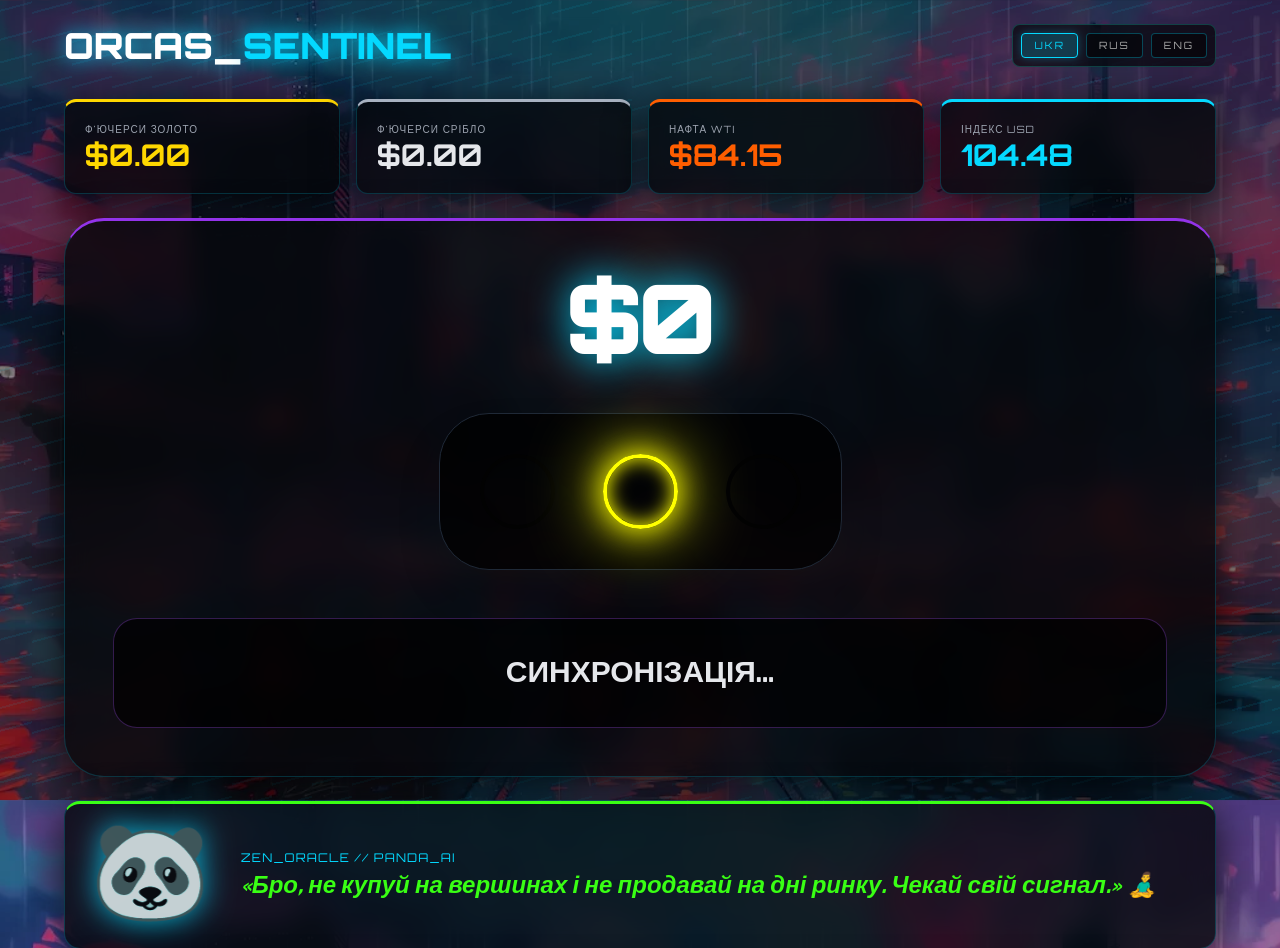
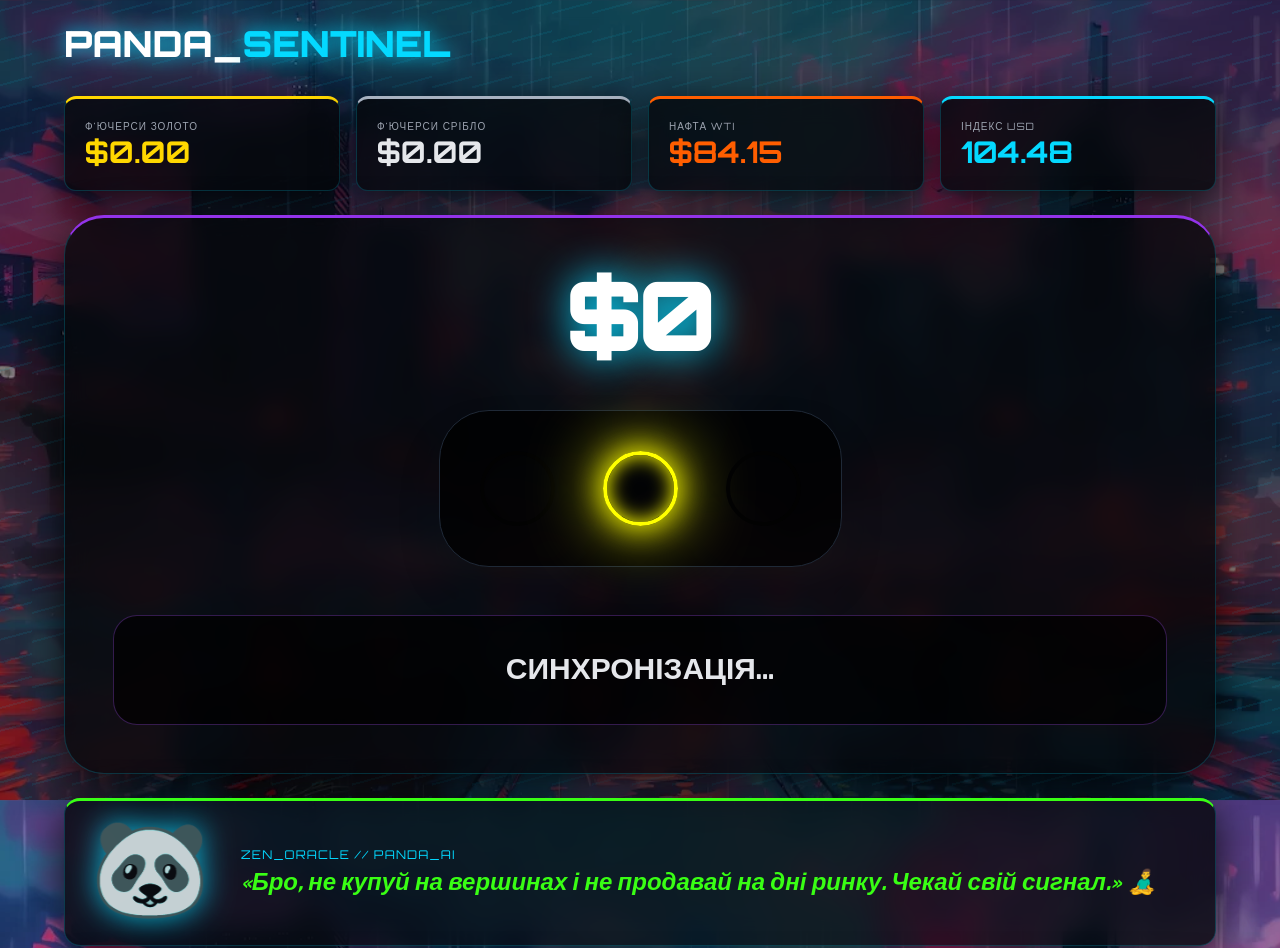
Before and after one commit to urchenckoyaroslav-star/orcas-sentinel, a Flask app: page / in a window 1280 px wide. Shown: the top 948 px of the page. Run offline with Flask 3, Linux system fonts and the light colour scheme; data that the repository does not hold is empty; some libraries are stand-ins or nearby versions.

Commit message:
Update index.html

```diff
--- a/templates/index.html
+++ b/templates/index.html
@@ -75,17 +75,11 @@
     <div id="surge-beam" class="surge-beam"></div>
     <div id="crash-beam" class="crash-beam"></div>
 
-    <header class="w-full max-w-6xl flex flex-col md:flex-row justify-between items-center mb-8 z-10 gap-4">
-        <h1 class="font-cyber text-4xl font-black text-white" style="text-shadow: 0 0 20px var(--br-teal);">
-            ORCAS_<span style="color: var(--br-teal);">SENTINEL</span>
-        </h1>
-
-        <div class="flex gap-2 bg-black/60 p-2 rounded-lg border border-teal-500/30 backdrop-blur-md">
-            <button class="lang-btn active" onclick="setLang('uk')">UKR</button>
-            <button class="lang-btn" onclick="setLang('ru')">RUS</button>
-            <button class="lang-btn" onclick="setLang('en')">ENG</button>
-        </div>
-    </header>
+<header class="w-full max-w-6xl flex flex-col md:flex-row justify-between items-center mb-8 z-10 gap-4">
+    <h1 class="font-cyber text-4xl font-black text-white" style="text-shadow: 0 0 20px var(--br-teal);">
+        PANDA_<span style="color: var(--br-teal);">SENTINEL</span>
+    </h1>
+</header>
 
     <main class="w-full max-w-6xl grid grid-cols-2 md:grid-cols-4 gap-4 mb-6 z-10">
         <div class="cyber-card p-5 rounded-xl" style="border-top-color: #ffd700;">
```
